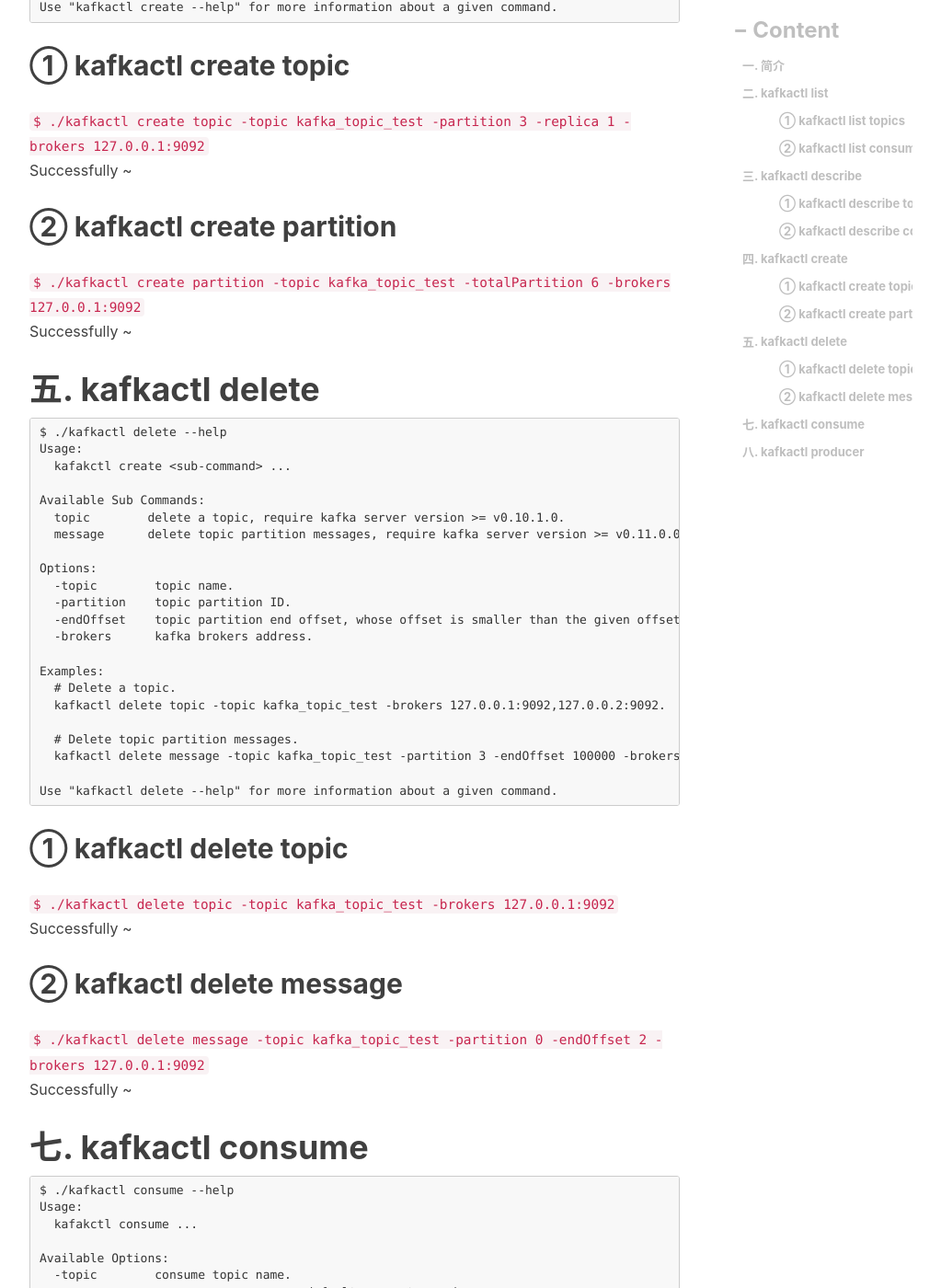
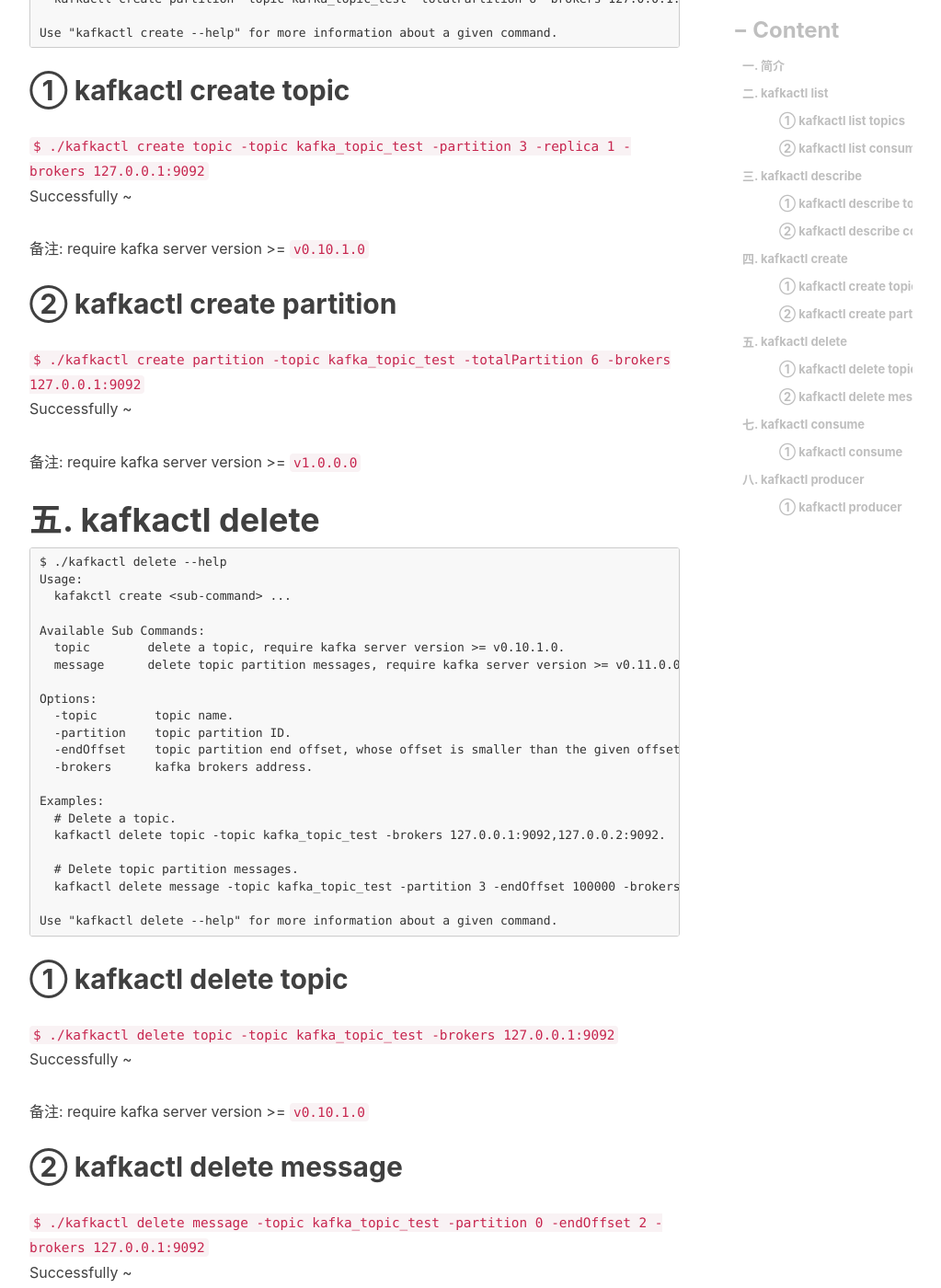
Before and after one commit to engru/chenguolin.github.io, a Jekyll site: the page built from _posts/2017-08-07-【Kafka-7】Kafka命令行工具kafkactl介绍.md, in a window 1280 px wide and 1400 px high, scrolled down 4101 px. Shown: the whole window at 92% size, without its empty margins (233-1256 px from the left). Built offline with Jekyll 4.4.1, drawn with Linux system fonts in a browser that asks for light colours; nearby versions of some CDN libraries; comment, search, counter and statistics services are not loaded; some of the changed text lies outside the part shown.

Commit message:
Update 2017-08-07-【Kafka-7】Kafka命令行工具kafkactl介绍.md

````diff
--- a/_posts/2017-08-07-【Kafka-7】Kafka命令行工具kafkactl介绍.md
+++ b/_posts/2017-08-07-【Kafka-7】Kafka命令行工具kafkactl介绍.md
@@ -174,9 +174,13 @@ Use "kafkactl create --help" for more information about a given command.
 `$ ./kafkactl create topic -topic kafka_topic_test -partition 3 -replica 1 -brokers 127.0.0.1:9092`
    Successfully ~
 
+备注: require kafka server version >= `v0.10.1.0`
+
 ## ② kafkactl create partition
 `$ ./kafkactl create partition -topic kafka_topic_test -totalPartition 6 -brokers 127.0.0.1:9092`
    Successfully ~
+
+备注: require kafka server version >= `v1.0.0.0`
 
 # 五. kafkactl delete
 ```
@@ -208,9 +212,13 @@ Use "kafkactl delete --help" for more information about a given command.
 `$ ./kafkactl delete topic -topic kafka_topic_test -brokers 127.0.0.1:9092`
    Successfully ~
 
+备注: require kafka server version >= `v0.10.1.0`
+
 ## ② kafkactl delete message
 `$ ./kafkactl delete message -topic kafka_topic_test -partition 0 -endOffset 2 -brokers 127.0.0.1:9092`
    Successfully ~
+
+备注: require kafka server version >= `v0.11.0.0`
 
 # 七. kafkactl consume
 ```
@@ -241,6 +249,7 @@ Examples:
 Use "kafkactl consume --help" for more information about a given command.
 ```
 
+## ① kafkactl consume
 `$ ./kafkactl consume -topic kafka_topic_test -group kafka_topic_test_group -partition 1 -start newest -brokers 127.0.0.1:9092`
 ```
 {"offset":231805, "key":, "message":{"log":{"category":"access","@timestamp":"2019-06-24T18:39:05+0800","remote_addr":"120.12.32.147",,"request":"GET /unread/get.json?uid=1999999999 HTTP/1.0","status":"200","first_byte_commit_time":"7","request_time":"0.007","http_x_real_ip":"230.61.192.190","http_x_forwarded_for":"230.61.192.190","content_length":"-","sent_http_content_length":"-","body_bytes_sent":"33","http_cdn":"-"},"stream":"stdout","time":"2019-06-24T10:39:05.028588606Z","k8s":{"container_id":"7c42deb58da2","container_name":"test-write-feed-pre","host":"bjxd-k8sn-1-20","ns":"k8s-log","pod_ip":"120.22.210.122","labels":{"meta-track":"pre","meta-svc":"pre"}}}}
@@ -266,5 +275,6 @@ Examples:
 Use "kafkactl producer --help" for more information about a given command.
 ```
 
+## ① kafkactl producer
 `$ ./kafkactl producer -topic kafka_topic_test -group -key key -message "write by chenguolin 20190624" -brokers 127.0.0.1:9092`
   Successfully write 2 partition [0] offset [0] ~
````
Also changed, not shown: other parts of _posts/2017-08-07-【Kafka-7】Kafka命令行工具kafkactl介绍.md (+1 -1 lines).
